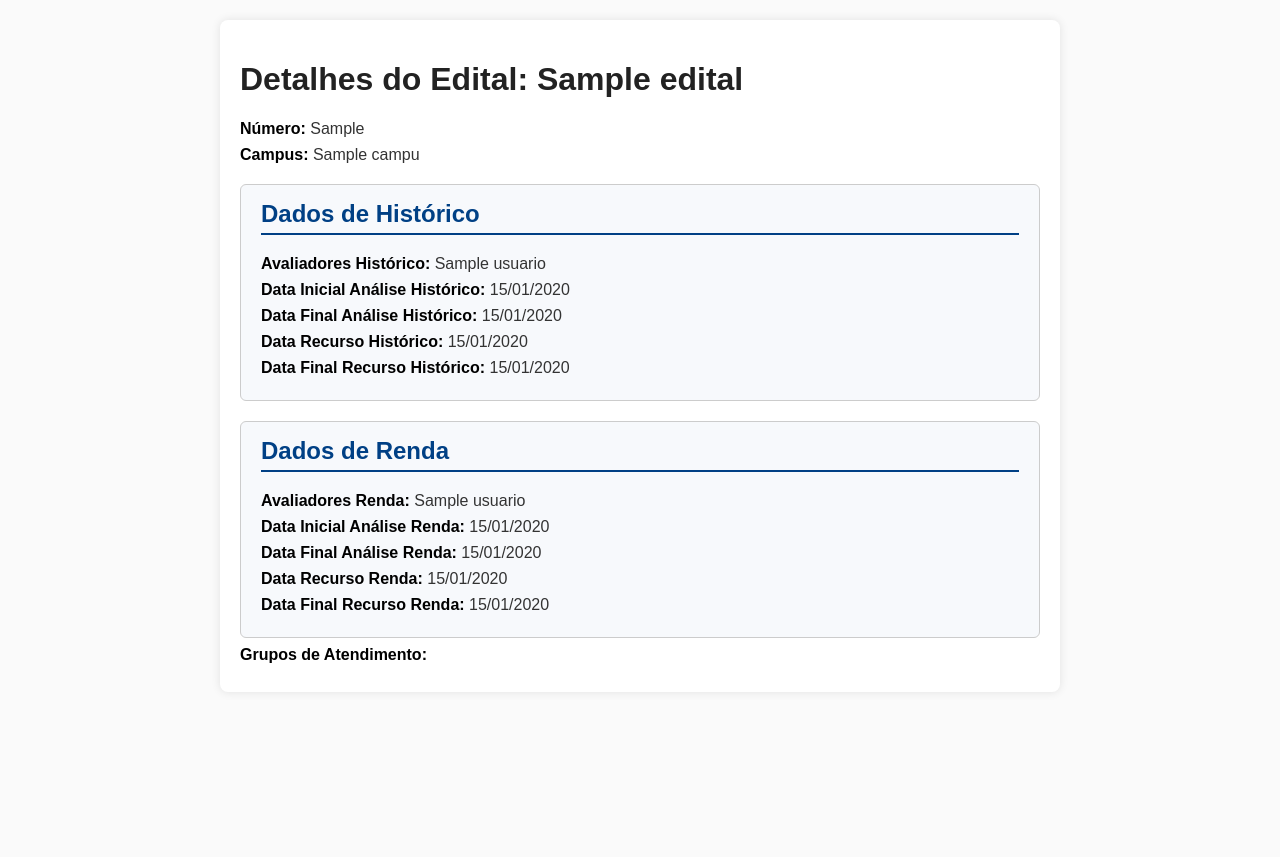
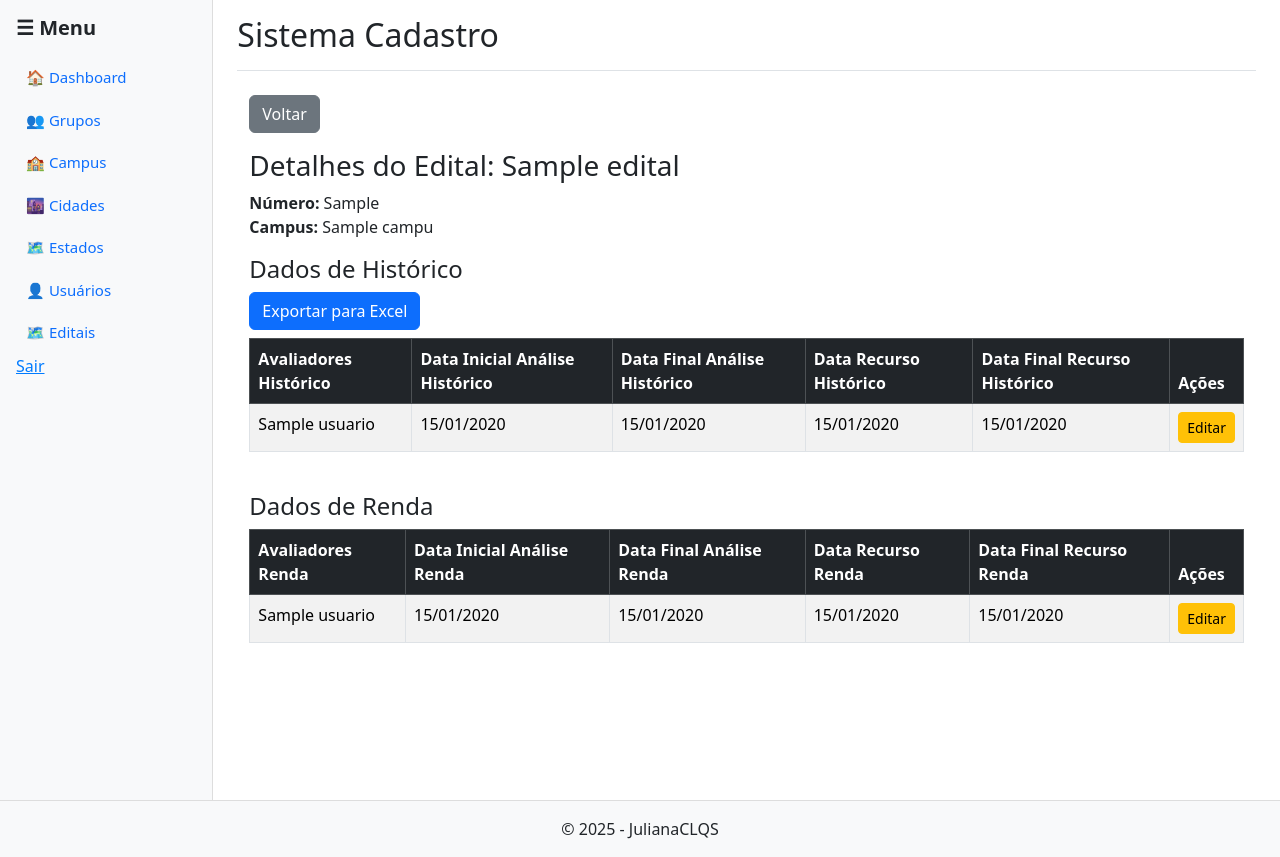
Before and after one commit to juclqs/cadastro_analista_2, a Django app: page /usuarios/editais/1/grupos/ in a window 1280 px wide. Before the commit the page ends 663 px from the top, so only its background shows below. Run offline with Django 5.2, Linux system fonts and the light colour scheme; a user stored in the database is signed in; tables that the repository leaves empty hold one stand-in row (values such as "Sample post").

Commit message:
atualização

```diff
--- a/cadastro/models.py
+++ b/cadastro/models.py
@@ -41,8 +41,7 @@ class Usuario(models.Model):
     endereco = models.CharField(max_length=200)
     chave_pix = models.CharField(max_length=100, null=True, blank=True)
     campus = models.ForeignKey(Campus, on_delete=models.SET_NULL, null=True)
-    grupos = models.ForeignKey(
-        GrupoTrabalho, on_delete=models.SET_NULL, null=True, blank=True)
+    grupos = models.ManyToManyField(GrupoTrabalho, blank=True, null=True)
     banco = models.CharField(max_length=20)
     agencia = models.CharField(max_length=20)
     conta = models.CharField(max_length=20)
--- a/cadastro/templates/selecionar_grupo_trabalho.html
+++ b/cadastro/templates/selecionar_grupo_trabalho.html
@@ -1,89 +1,96 @@
-<!DOCTYPE html>
-<html lang="pt-br">
-<head>
-  <meta charset="UTF-8" />
-  <title>Detalhes do Edital: {{ edital.nome }}</title>
-  <style>
-    body {
-      font-family: Arial, sans-serif;
-      margin: 20px;
-      background-color: #fafafa;
-      color: #333;
-    }
-    h1 {
-      color: #222;
-    }
-    .container {
-      max-width: 800px;
-      margin: auto;
-      background: #fff;
-      padding: 20px;
-      border-radius: 8px;
-      box-shadow: 0 0 10px rgba(0,0,0,0.1);
-    }
-    .section {
-      border: 1px solid #ccc;
-      background-color: #f7f9fc;
-      padding: 15px 20px;
-      border-radius: 6px;
-      margin-top: 20px;
-    }
-    .section h2 {
-      margin-top: 0;
-      color: #004085;
-      border-bottom: 2px solid #004085;
-      padding-bottom: 5px;
-    }
-    p {
-      margin: 8px 0;
-    }
-    strong {
-      color: #000;
-    }
-  </style>
-</head>
-<body>
-  <div class="container">
-    <h1>Detalhes do Edital: {{ edital.nome }}</h1>
+{% extends 'base.html' %}
 
-    <p><strong>Número:</strong> {{ edital.numero }}</p>
-    <p><strong>Campus:</strong>
+{% block title %}Detalhes do Edital{% endblock %}
+
+{% block content %}
+<div class="container mt-4">
+    <div class="d-flex justify-content-between align-items-center mb-3">
+        <div>
+            <a href="{% url 'lista_editais' %}" class="btn btn-secondary">Voltar</a>
+        </div>
+    </div>
+
+    <h3>Detalhes do Edital: {{ edital.nome }}</h3>
+    <p>
+        <strong>Número:</strong> {{ edital.numero }}<br>
+        <strong>Campus:</strong>
         {% for c in edital.campus.all %}
             {{ c.nome }}{% if not forloop.last %}, {% endif %}
+        {% empty %}
+            <span class="text-muted">Nenhum campus</span>
         {% endfor %}
     </p>
 
-    <div class="section">
-      <h2>Dados de Histórico</h2>
-      <p><strong>Avaliadores Histórico:</strong>
-        {% for a in edital.avaliadores_historico.all %}
-          {{ a.nome }}{% if not forloop.last %}, {% endif %}
+    <div class="table-responsive mb-4">
+        <h4>Dados de Histórico</h4>
+        <table class="table table-bordered table-striped table-hover">
+            <thead class="table-dark">
+                <div>
+                  <a href="{% url 'exportar_editais' %}" class="btn btn-primary">Exportar para Excel</a>
+                </div>
+                <h4></h4>
+                <tr>
+                    <th>Avaliadores Histórico</th>
+                    <th>Data Inicial Análise Histórico</th>
+                    <th>Data Final Análise Histórico</th>
+                    <th>Data Recurso Histórico</th>
+                    <th>Data Final Recurso Histórico</th>
+                    <th>Ações</th>
+                </tr>
+            </thead>
+            <tbody>
+                <tr>
+                    <td>
+                        {% for aval in edital.avaliadores_historico.all %}
+                            {{ aval.nome }}{% if not forloop.last %}, {% endif %}
+                        {% empty %}
+                            <span class="text-muted">Nenhum dado encontrado</span>
                         {% endfor %}
-      </p>
-      <p><strong>Data Inicial Análise Histórico:</strong> {{ edital.data_inicial_analise_historico|date:"d/m/Y" }}</p>
-      <p><strong>Data Final Análise Histórico:</strong> {{ edital.data_final_analise_historico|date:"d/m/Y" }}</p>
-      <p><strong>Data Recurso Histórico:</strong> {{ edital.data_recurso_historico|date:"d/m/Y" }}</p>
-      <p><strong>Data Final Recurso Histórico:</strong> {{ edital.data_final_recurso_historico|date:"d/m/Y" }}</p>
+                    </td>
+                    <td>{{ edital.data_inicial_analise_historico|date:"d/m/Y" }}</td>
+                    <td>{{ edital.data_final_analise_historico|date:"d/m/Y" }}</td>
+                    <td>{{ edital.data_recurso_historico|date:"d/m/Y" }}</td>
+                    <td>{{ edital.data_final_recurso_historico|date:"d/m/Y" }}</td>
+                    <td>
+                        <a href="{% url 'editar_edital' edital.id %}" class="btn btn-sm btn-warning">Editar</a>
+                    </td>
+                </tr>
+            </tbody>
+        </table>
     </div>
 
-    <div class="section">
-      <h2>Dados de Renda</h2>
-      <p><strong>Avaliadores Renda:</strong>
-        {% for a in edital.avaliadores_renda.all %}
-          {{ a.nome }}{% if not forloop.last %}, {% endif %}
+    <div class="table-responsive">
+        <h4>Dados de Renda</h4>
+        <table class="table table-bordered table-striped table-hover">
+            <thead class="table-dark">
+                <tr>
+                    <th>Avaliadores Renda</th>
+                    <th>Data Inicial Análise Renda</th>
+                    <th>Data Final Análise Renda</th>
+                    <th>Data Recurso Renda</th>
+                    <th>Data Final Recurso Renda</th>
+                    <th>Ações</th>
+                </tr>
+            </thead>
+            <tbody>
+                <tr>
+                    <td>
+                        {% for aval in edital.avaliadores_renda.all %}
+                            {{ aval.nome }}{% if not forloop.last %}, {% endif %}
+                        {% empty %}
+                            <span class="text-muted">Nenhum dado encontrado</span>
                         {% endfor %}
-      </p>
-      <p><strong>Data Inicial Análise Renda:</strong> {{ edital.data_inicial_analise_renda|date:"d/m/Y" }}</p>
-      <p><strong>Data Final Análise Renda:</strong> {{ edital.data_final_analise_renda|date:"d/m/Y" }}</p>
-      <p><strong>Data Recurso Renda:</strong> {{ edital.data_recurso_renda|date:"d/m/Y" }}</p>
-      <p><strong>Data Final Recurso Renda:</strong> {{ edital.data_final_recurso_renda|date:"d/m/Y" }}</p>
+                    </td>
+                    <td>{{ edital.data_inicial_analise_renda|date:"d/m/Y" }}</td>
+                    <td>{{ edital.data_final_analise_renda|date:"d/m/Y" }}</td>
+                    <td>{{ edital.data_recurso_renda|date:"d/m/Y" }}</td>
+                    <td>{{ edital.data_final_recurso_renda|date:"d/m/Y" }}</td>
+                    <td>
+                        <a href="{% url 'editar_edital' edital.id %}" class="btn btn-sm btn-warning">Editar</a>
+                    </td>
+                </tr>
+            </tbody>
+        </table>
     </div>
-
-    <p><strong>Grupos de Atendimento:</strong>
-      {% for grupo in edital.grupos_de_atendimento.all %}
-        {{ grupo.nome }}{% if not forloop.last %}, {% endif %}
-      {% endfor %}
-    </p>
 </div>
-</body>
-</html>
+{% endblock %}
```
Also changed, not shown: cadastro/migrations/0017_remove_usuario_grupos_usuario_grupos.py (added). Lines whose indentation alone changed are shown as unchanged.
